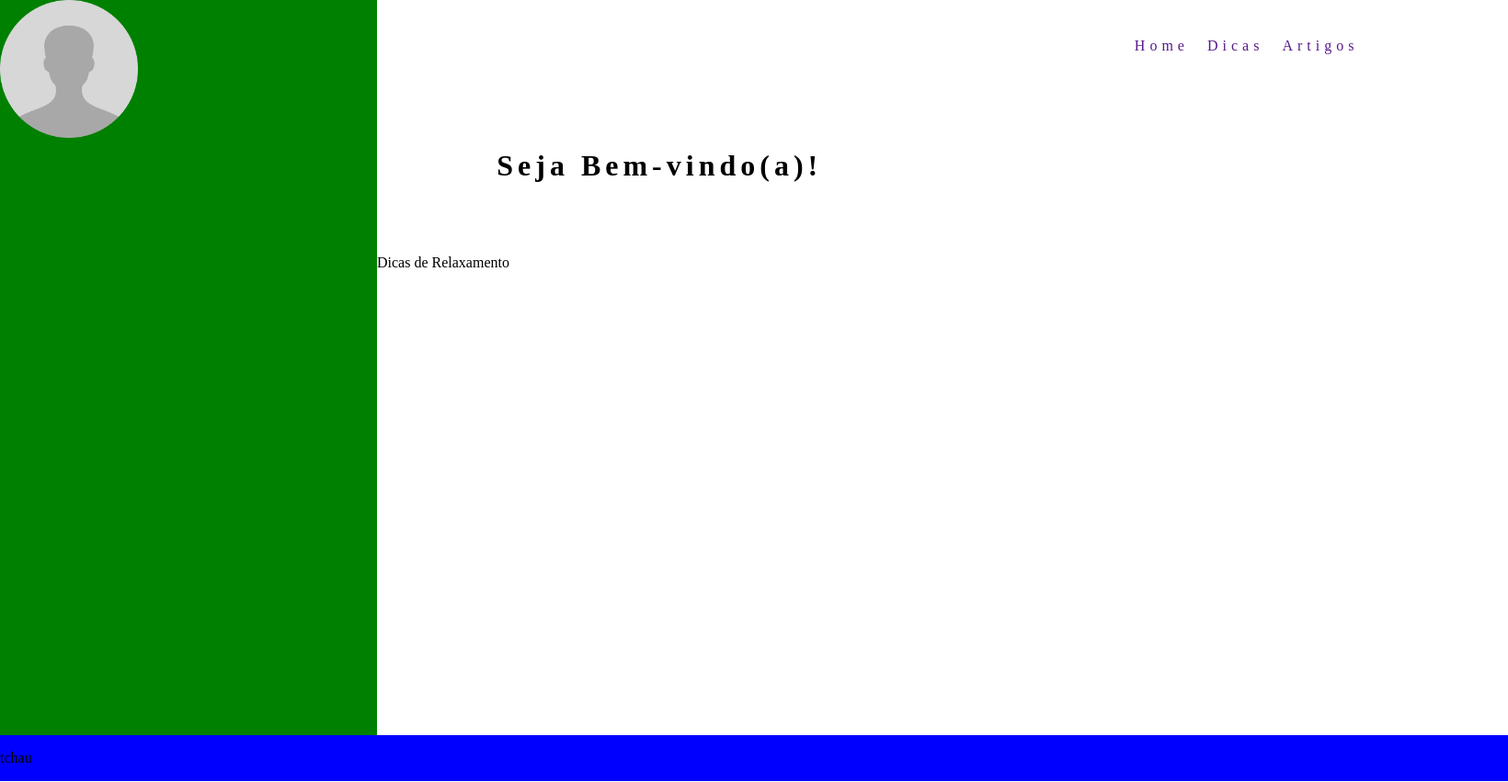
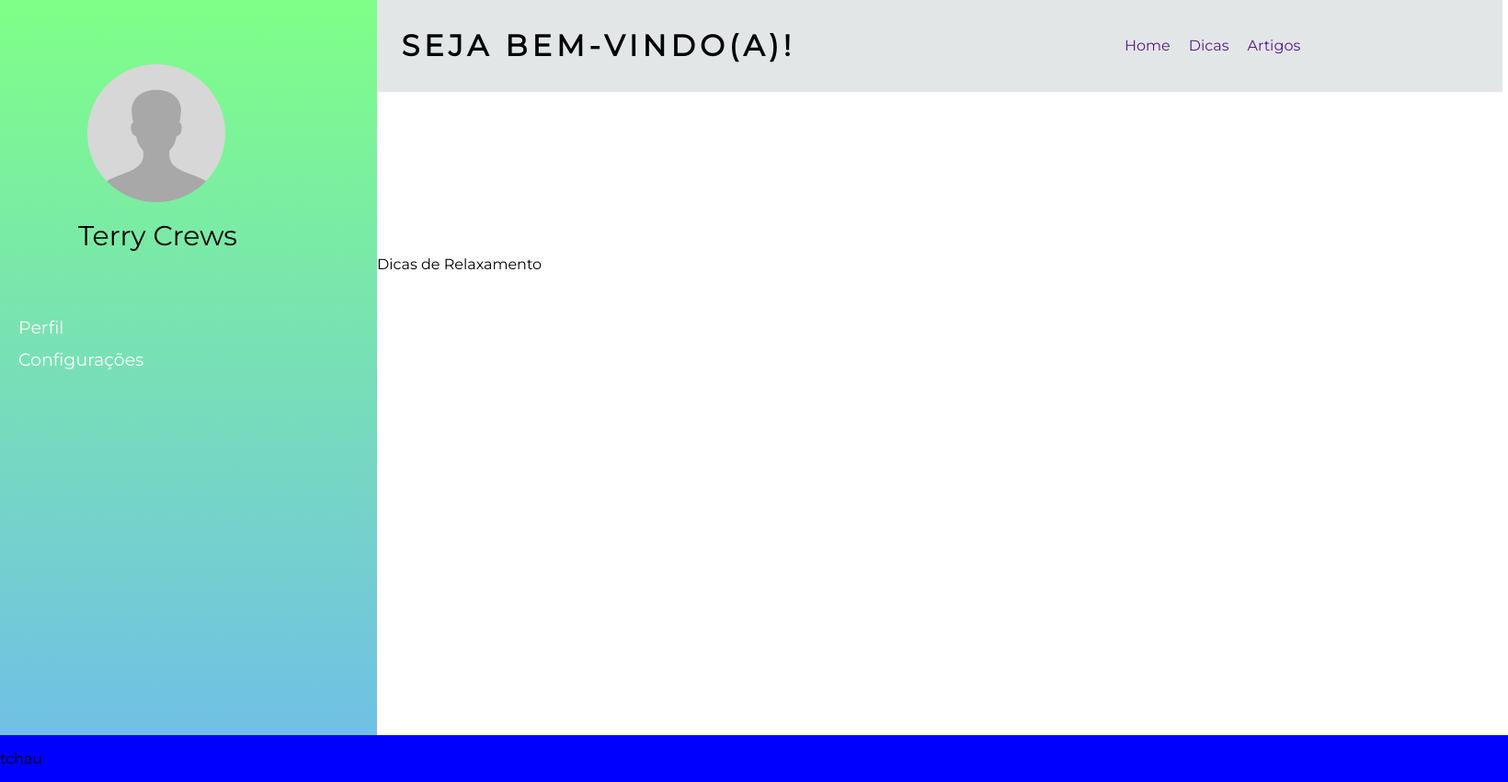
Before and after one commit to amarantesmind/Serena, a Django app: page /conta in a window 1640 px wide. Shown: the whole page at 92% size. Run offline with Django 3.2, Linux system fonts and the light colour scheme.

Commit message:
atualizar page conta

```diff
--- a/landing/static/css/style-conta.css
+++ b/landing/static/css/style-conta.css
@@ -1,7 +1,8 @@
 body{
     margin: 0;
     padding: 0;
-
+    overflow-x: hidden;
+    font-family: 'Montserrat', sans-serif;
 }
 
 .grid{
@@ -17,7 +18,6 @@ body{
 
 }
 
-
 header {
     align-items: center;
     grid-area: header;
@@ -26,7 +26,8 @@ header {
     margin-block-end: 0;
     padding: 0;
     width:153vh;
-
+    height: 100px;
+    background-color: #e3e6e7;
 
 }
 
@@ -35,20 +36,58 @@ header nav{
     justify-content:space-between;
     margin-left: 700px;
     align-items: center;
-    transform: translateX(-10%);
+    transform: translate(-30%, 40px);
+
+
+}
+
+header nav a{
+    text-decoration: none;
 
 }
 
 main{
+    margin: 0;
     display: grid;
     grid-area: main;
-    background-color: green;
+    background:-webkit-linear-gradient(#7FFF87,#70c0e6);
     height: 100vh;
+}
+
+main .perfil{
+    margin: 0;
+    display: flex;
+	flex-direction: column;
+	flex-wrap: wrap;
+	justify-content: flex-start;
+	align-items: flex-start;
+	align-content: flex-start;
+}
+
+main .user{
+transform: translate(85px, -190px);
+font-size: 30px;
+
+}
+
+.perfil a{
+    color: white;
+}
+
+main a{
+    font-size: 19px;
+    transform: translate(0, -150px);
+}
+
+.palavraperfil{
+    margin-block-end: 12px;
 }
 img{
     height: 150px;
     width: auto;
+    transform: translate(95px,70px);
 }
+
 
 .sidebar{
     display: grid;
@@ -65,14 +104,15 @@ footer{
 h1{
     text-decoration: none;
     letter-spacing: 5px;
+    transform: translate(-130px, -10px);
 
 }
 a{
     text-decoration: none;
-    letter-spacing: 5px;
+    /* letter-spacing: 5px; */
     margin-left: 20px;
 }
 
 a:hover{
-    color: red;
+    color: #7FFF87;
 }
--- a/landing/templates/conta.html
+++ b/landing/templates/conta.html
@@ -9,6 +9,7 @@
     <meta http-equiv="X-UA-Compatible" content="ie=edge">
     <link href="https://fonts.googleapis.com/css?family=Montserrat" rel="stylesheet">
     <link rel="stylesheet" href="{% static 'css/style-conta.css' %}">
+    <link href="https://fonts.googleapis.com/css?family=Montserrat" rel="stylesheet">
     <title>Bem-vindo(a)!</title>
 </head>
 
@@ -21,10 +22,16 @@
                 <a href="">Dicas</a>
                 <a href="">Artigos</a>
             </nav>
-            <h1>Seja Bem-vindo(a)!</h1>
+            <h1>SEJA BEM-VINDO(A)!</h1>
         </header>
         <main>
             <img src="../static/images/user-foto.png" alt="">
+
+         <div class="perfil">
+           <p class="user">Terry Crews</p>
+            <a href="" class="palavraperfil">Perfil</a>
+            <a href="">Configurações</a>
+         </div>
         </main>
 
         <div class="sidebar">
```
Also changed, not shown: landing/static/images/favicon.ico (added), landing/static/images/relaxa.jpg (added).
